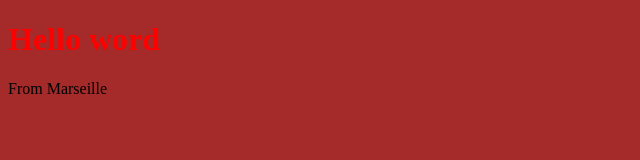
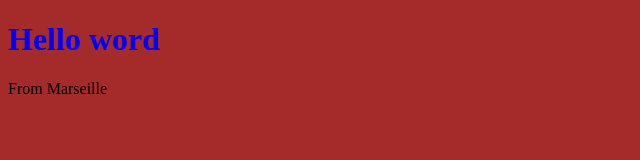
Before and after one commit to zoen-ct/github_courses, a plain HTML site: page index.html in a window 1280 px wide. Shown: the whole page, without its empty margins (0-640 px from the left). Drawn offline with Linux system fonts and the light colour scheme.

Commit message:
courses commit

```diff
--- a/style.css
+++ b/style.css
@@ -3,4 +3,4 @@ body{
     background-color: brown;
 }
 h1{
-    color : red}
+    color : blue}
```
